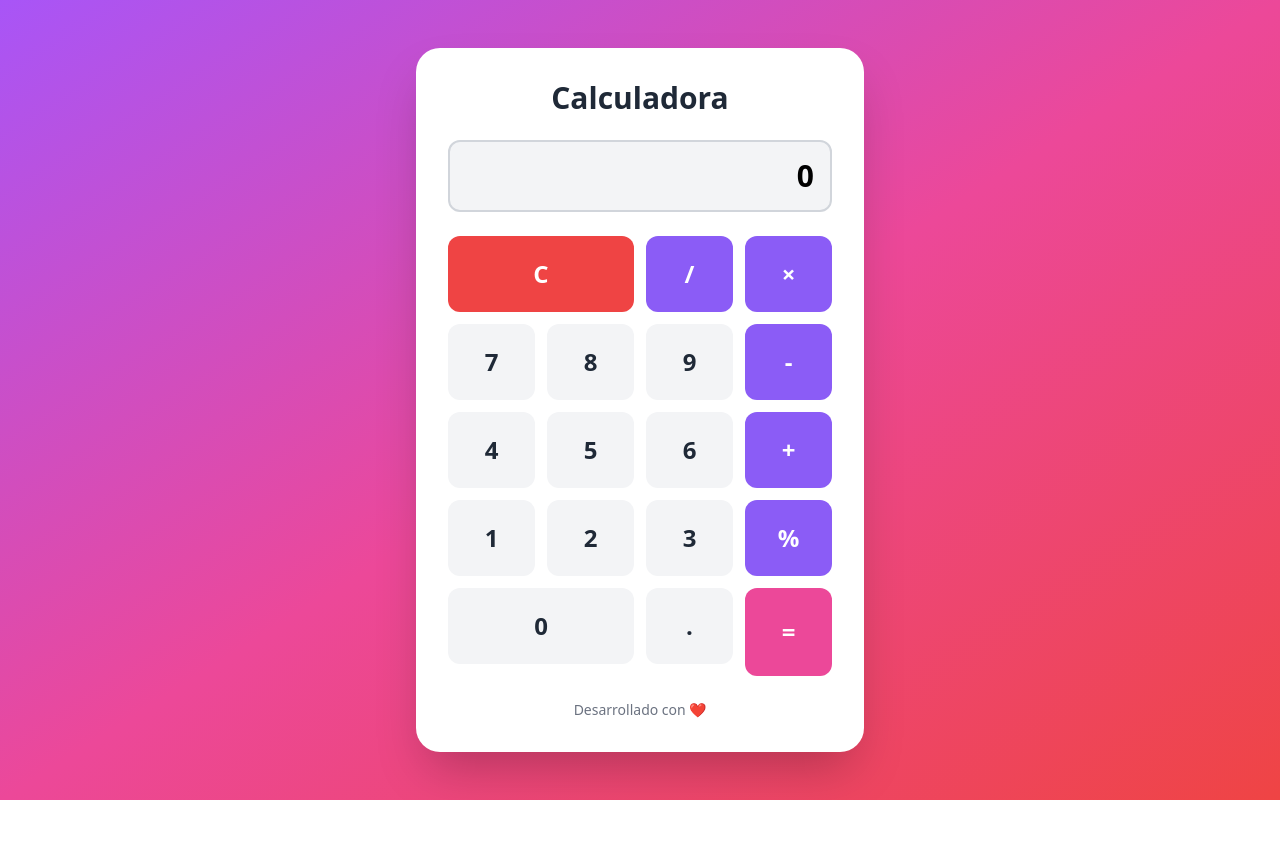
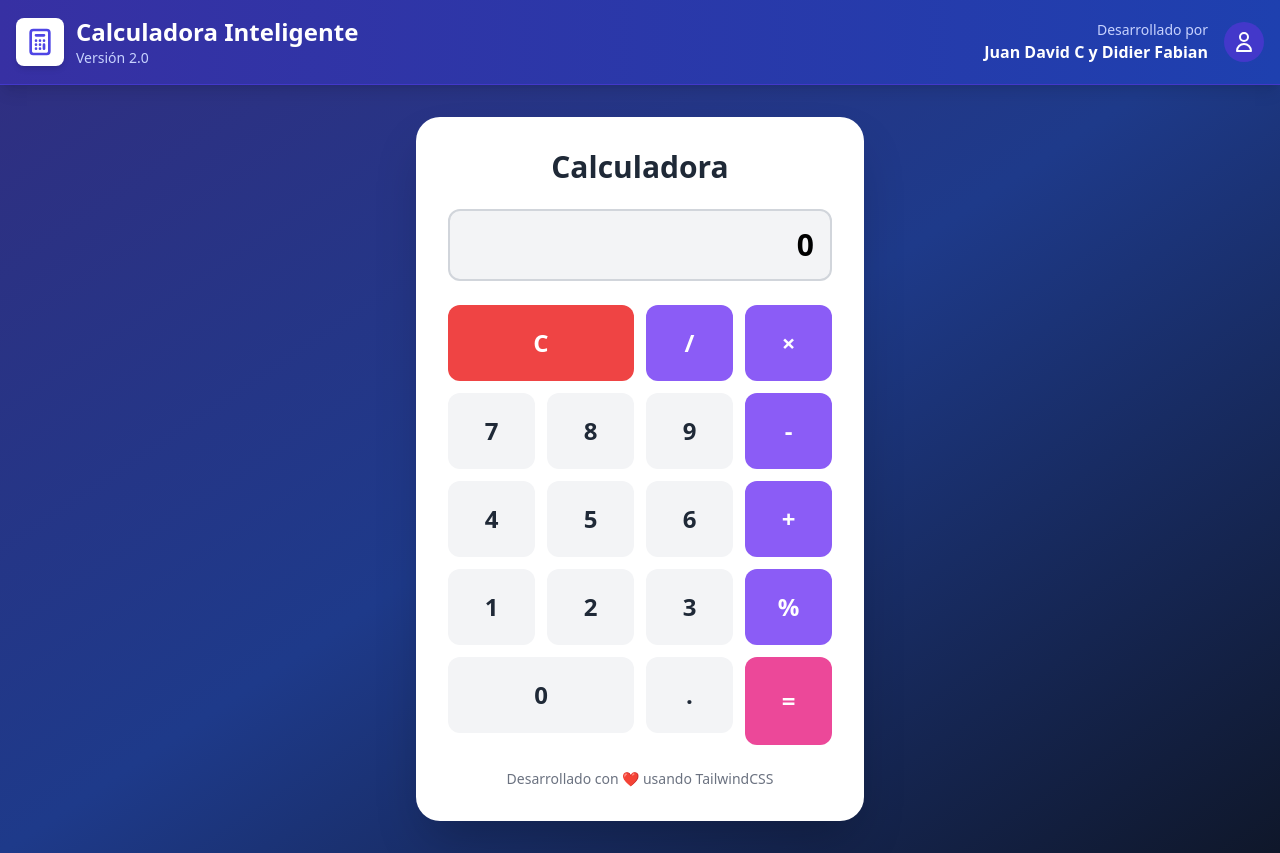
Before and after one commit to JuanDavid1430/calculadoraInteligente, a plain HTML site: page index.html in a window 1280 px wide. Before the commit the page ends 800 px from the top, so only its background shows below. Drawn offline with nearby package versions, Linux system fonts and the light colour scheme.

Commit message:
feat: agregado header principal y mejora en diseño general

```diff
--- a/index.html
+++ b/index.html
@@ -8,10 +8,44 @@
     <script src="https://cdn.tailwindcss.com"></script>
     <link rel="stylesheet" href="css/styles.css">
 </head>
-<body class="bg-gradient-to-br from-purple-500 via-pink-500 to-red-500 min-h-screen flex items-center justify-center p-4">
+<body class="bg-gradient-to-br from-indigo-900 via-blue-900 to-slate-900 min-h-screen">
+
+    <!-- Header Profesional -->
+    <header class="bg-gradient-to-r from-indigo-800 to-blue-800 shadow-lg border-b border-indigo-700">
+        <div class="container mx-auto px-4 py-4">
+            <div class="flex items-center justify-between">
+                <!-- Logo y Título -->
+                <div class="flex items-center space-x-3">
+                    <div class="bg-white rounded-lg p-2 shadow-md">
+                        <svg class="w-8 h-8 text-indigo-600" fill="none" stroke="currentColor" viewBox="0 0 24 24">
+                            <path stroke-linecap="round" stroke-linejoin="round" stroke-width="2" d="M9 7h6m0 10v-3m-3 3h.01M9 17h.01M9 14h.01M12 14h.01M15 11h.01M12 11h.01M9 11h.01M7 21h10a2 2 0 002-2V5a2 2 0 00-2-2H7a2 2 0 00-2 2v14a2 2 0 002 2z"></path>
+                        </svg>
+                    </div>
+                    <div>
+                        <h1 class="text-2xl font-bold text-white">Calculadora Inteligente</h1>
+                        <p class="text-indigo-200 text-sm">Versión 2.0</p>
+                    </div>
+                </div>
+
+                <!-- Info adicional -->
+                <div class="hidden md:flex items-center space-x-4">
+                    <div class="text-right">
+                        <p class="text-indigo-200 text-sm">Desarrollado por</p>
+                        <p class="text-white font-semibold">Juan David C y Didier Fabian</p>
+                    </div>
+                    <div class="bg-indigo-700 rounded-full p-2">
+                        <svg class="w-6 h-6 text-white" fill="none" stroke="currentColor" viewBox="0 0 24 24">
+                            <path stroke-linecap="round" stroke-linejoin="round" stroke-width="2" d="M16 7a4 4 0 11-8 0 4 4 0 018 0zM12 14a7 7 0 00-7 7h14a7 7 0 00-7-7z"></path>
+                        </svg>
+                    </div>
+                </div>
+            </div>
+        </div>
+    </header>
 
     <!-- Contenedor principal de la calculadora -->
-    <div class="bg-white rounded-3xl shadow-2xl p-8 w-full max-w-md">
+    <div class="container mx-auto px-4 py-8 flex items-center justify-center min-h-[calc(100vh-80px)]">
+        <div class="bg-white rounded-3xl shadow-2xl p-8 w-full max-w-md">
 
         <!-- Título -->
         <h1 class="text-3xl font-bold text-center mb-6 text-gray-800">Calculadora</h1>
@@ -61,9 +95,10 @@
 
         <!-- Footer -->
         <div class="mt-6 text-center text-gray-500 text-sm">
-            <p>Desarrollado con ❤️</p>
+            <p>Desarrollado con ❤️ usando TailwindCSS</p>
         </div>
 
+        </div>
     </div>
 
     <!-- JavaScript -->
```
